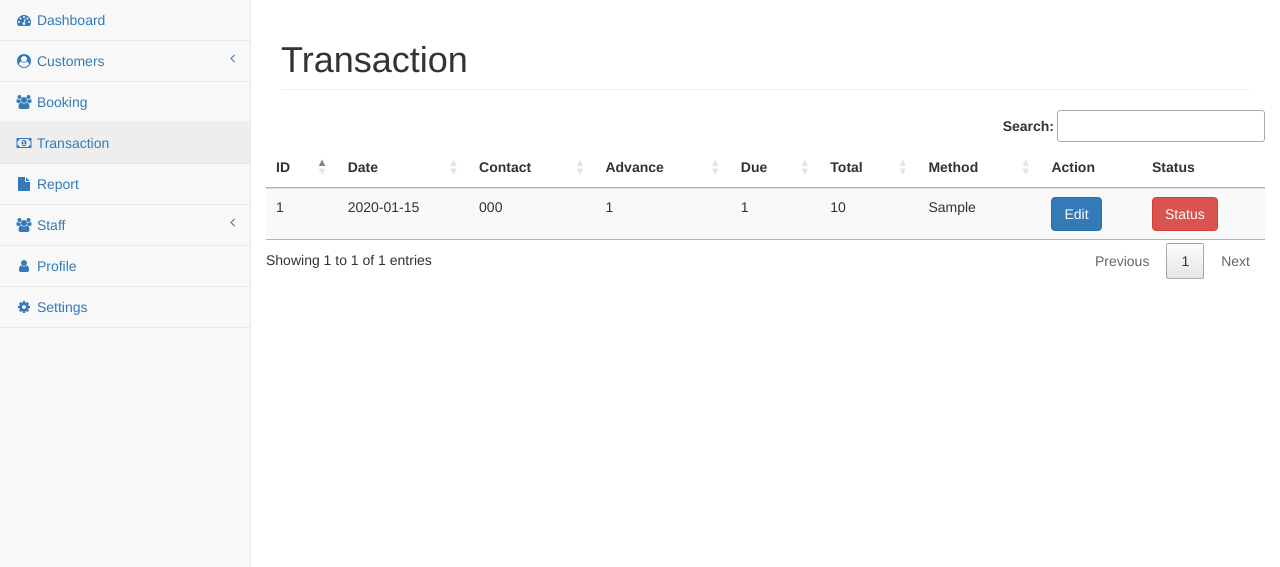
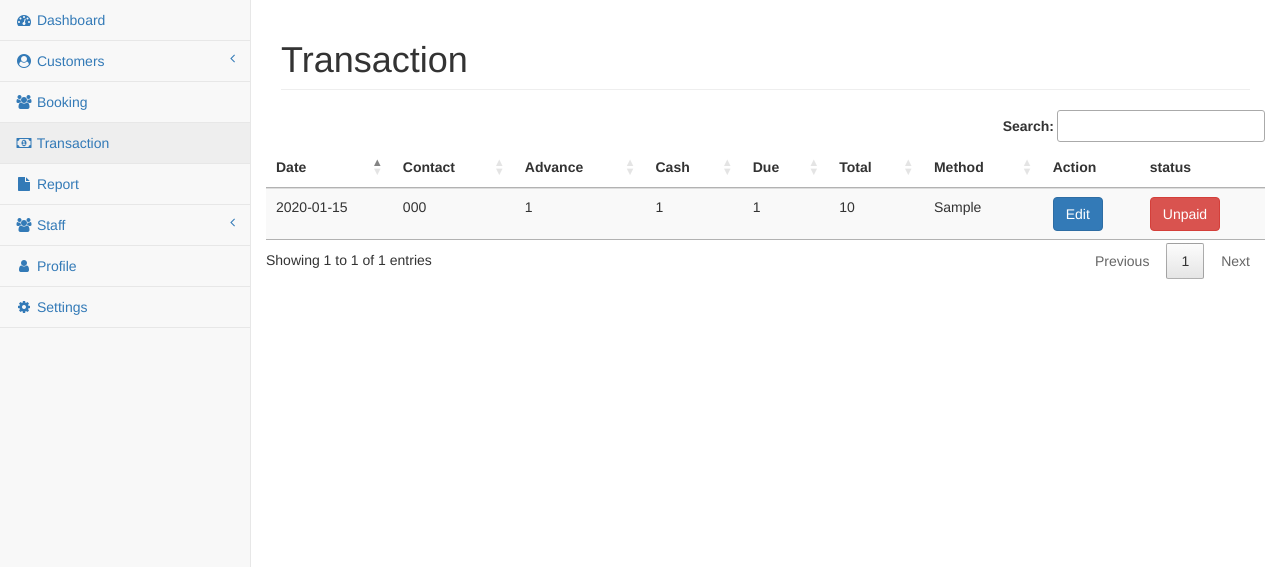
Before and after one commit to TermsBrain/Turf-Booking, a PHP site: page /transaction.php in a window 1280 px wide. Shown: the part 51-618 px from the top of the page. Run offline with PHP 8.4, Linux system fonts and the light colour scheme; the visitor is signed in with stand-in values (Sample User, id 1); tables that the repository leaves empty hold one stand-in row (values such as "Sample post"); some libraries are stand-ins or nearby versions.

Commit message:
Transaction Page Updated

```diff
--- a/includes/header.php
+++ b/includes/header.php
@@ -9,7 +9,7 @@
     <meta name="description" content="">
     <meta name="author" content="">
 
-    <title>Administrator</title>
+    <title>Turf Booking Administrator</title>
 
     <link rel="stylesheet" href="assets/css/bootstrap.min.css" />
     <link href="assets/js/metisMenu/metisMenu.min.css" rel="stylesheet">
--- a/transaction.php
+++ b/transaction.php
@@ -1,11 +1,43 @@
 <?php
 session_start();
-
 if (!isset($_SESSION['id']) || !isset($_SESSION['role'])) {
     header('Location: login.php');
     exit;
 }
 include 'connection.php';
+if ($_SERVER['REQUEST_METHOD'] === 'POST') {
+    // Check if the "status" button is clicked
+    if (isset($_POST['updatestatus']) && isset($_POST['transactionId'])) {
+        $transactionId = $_POST['transactionId'];
+
+        // Retrieve the current "due" and "cash" values
+        $query = "SELECT due, cash FROM transaction WHERE id = $transactionId";
+        $result = mysqli_query($conn, $query);
+
+        if ($row = mysqli_fetch_assoc($result)) {
+            $dueValue = $row['due'];
+            $cashValue = $row['cash'];
+            $status = $row['status'];
+
+            // Perform the update to set "due" to 0 and add "due" to "cash"
+            $updateQuery = "UPDATE transaction SET due = 0, status = 1, cash = cash + $dueValue WHERE id = $transactionId";
+
+            $updateResult = mysqli_query($conn, $updateQuery);
+
+            if ($updateResult) {
+                // Redirect or perform any additional actions after the update
+                header('Location: transaction.php');
+                exit;
+            } else {
+                // Handle the update failure
+                echo "Failed to update due value and add to cash.";
+            }
+        } else {
+            // Handle error if the transaction ID is not valid
+            echo "Invalid transaction ID.";
+        }
+    }
+}
 include_once('includes/header.php');
 ?>
 
@@ -19,15 +51,15 @@ include_once('includes/header.php');
         <div class="table-responsive">
             <table id="yourTableID" class="table table-dark table-striped">
                 <thead>
-                    <th>ID</th>
                     <th>Date</th>
                     <th>Contact</th>
                     <th>Advance</th>
+                    <th>Cash</th>
                     <th>Due</th>
                     <th>Total</th>
                     <th>Method</th>
                     <th>Action</th>
-                    <th>Status</th>
+                    <th>status</th>
                 </thead>
                 <tbody>
                     <?php
@@ -37,14 +69,14 @@ include_once('includes/header.php');
 
                     while ($row = mysqli_fetch_array($sql)) { ?>
                         <tr>
-                            <td><?php echo $row['id'] ?></td>
                             <td><?php
                                 $temp = $row['created_at'];
                                 $dates = explode(' ', $temp);
                                 echo $dates[0];
-                            ?></td>
+                                ?></td>
                             <td><?php echo $row['phone'] ?></td>
                             <td><?php echo $row['advance'] ?></td>
+                            <td><?php echo $row['cash'] ?></td>
                             <td><?php echo $row['due'] ?></td>
                             <td><?php echo $row['total'] ?></td>
                             <td><?php echo $row['method'] ?></td>
@@ -53,13 +85,18 @@ include_once('includes/header.php');
                             </td>
                             <td>
                                 <?php
-                                // Set button color based on the value of "Due"
+                                // Set button color and label based on the value of "Due" and "Status"
                                 $buttonColor = ($row['due'] == 0) ? 'btn-success' : 'btn-danger';
+                                $buttonLabel = ($row['due'] == 0) ? 'Paid' : 'Unpaid';
 
-                                // Output the button with dynamic color
-                                echo '<a class="btn ' . $buttonColor . '" href="editTransaction.php?id=' . $row['id'] . '">Status</a>';
+                                // Output the button with dynamic color and label, conditionally disabling it
+                                echo '<form method="post" action="">
+                                            <input type="hidden" name="transactionId" value="' . $row['id'] . '">
+                                            <button type="submit" class="btn ' . $buttonColor . '" name="updatestatus" ' . ($row['due'] == 0 && $row['status'] == 1 ? 'disabled' : '') . '>' . $buttonLabel . '</button>
+                                        </form>';
                                 ?>
                             </td>
+
                         </tr>
                     <?php
                     }
@@ -97,9 +134,14 @@ include_once('includes/header.php');
             buttons: [
                 'copy', 'csv', 'excel', 'pdf', 'print'
             ],
-            columnDefs: [
-                { "orderable": false, "targets": -2 }, // Disable sorting for the second-to-last column (Action)
-                { "orderable": false, "targets": -1 } // Disable sorting for the last column (Status)
+            columnDefs: [{
+                    "orderable": false,
+                    "targets": -2
+                }, // Disable sorting for the second-to-last column (Action)
+                {
+                    "orderable": false,
+                    "targets": -1
+                } // Disable sorting for the last column (status)
             ]
         });
     });
```
